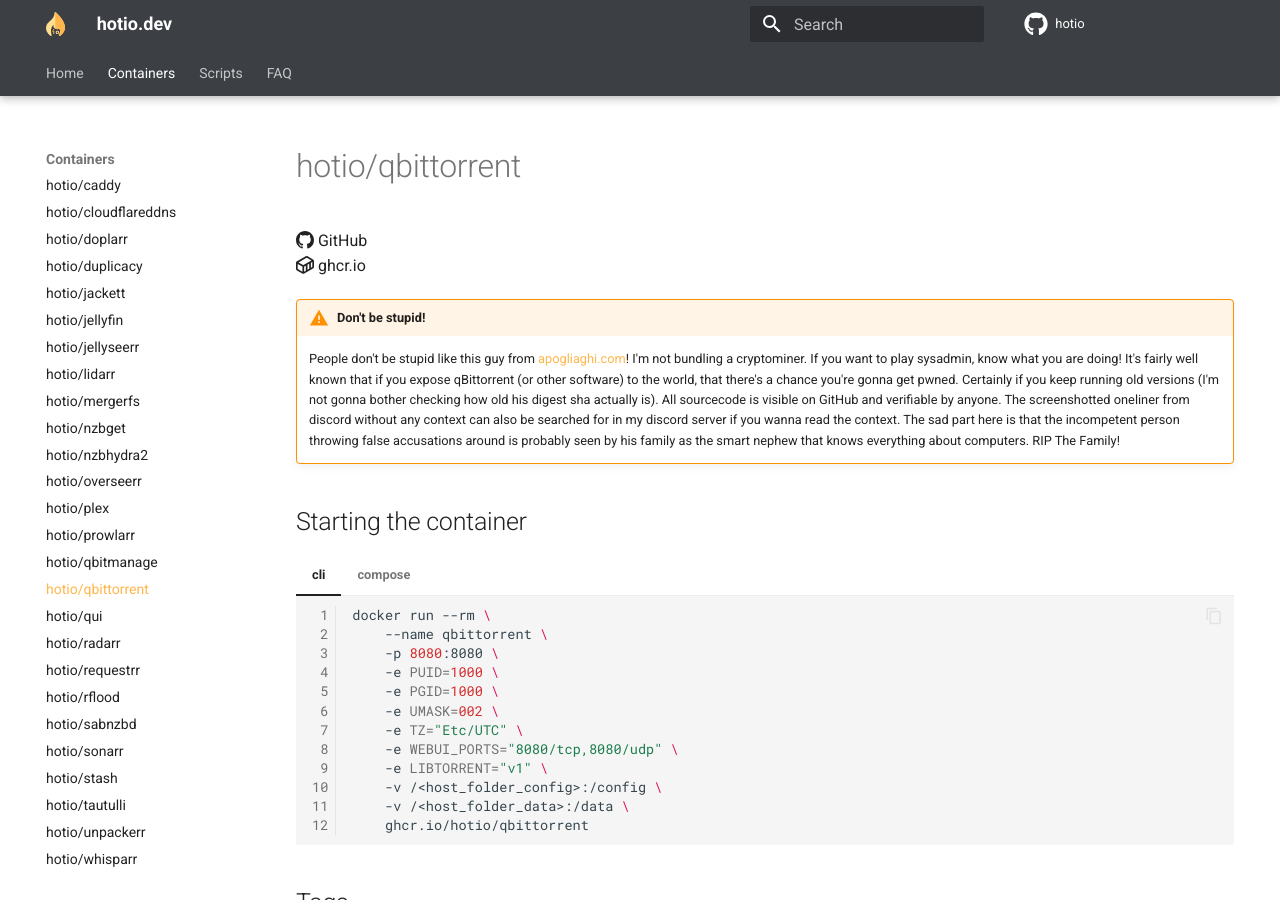
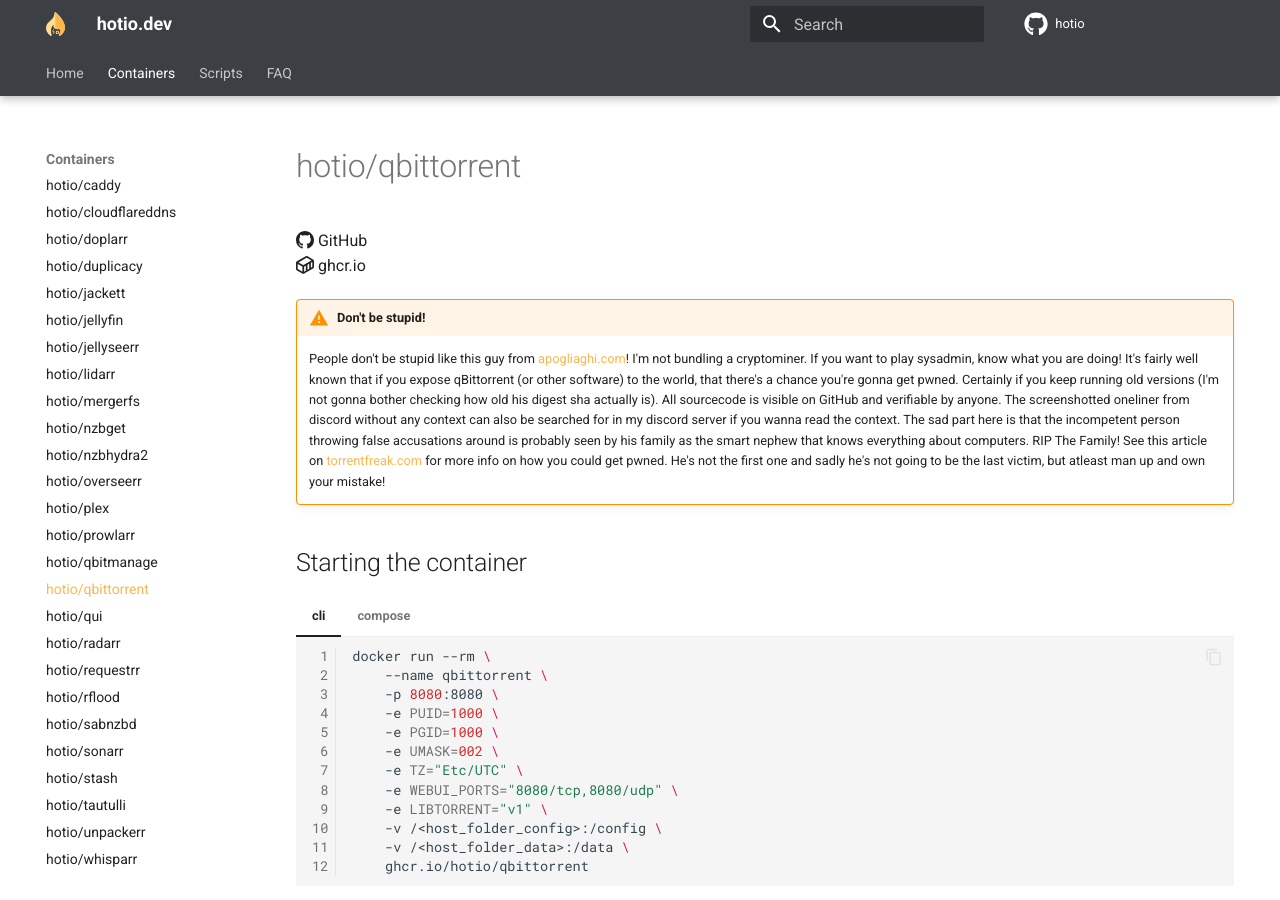
Before and after one commit to hotio/website, an MkDocs documentation site: the page built from docs/containers/qbittorrent.md, in a window 1280 px wide and 900 px high. Built offline with MkDocs 1.6.1 and Material for MkDocs 9.7.7, drawn with Linux system fonts in a browser that asks for light colours.

Commit message:
add link

```diff
--- a/docs/containers/qbittorrent.md
+++ b/docs/containers/qbittorrent.md
@@ -7,7 +7,7 @@
 
 !!! warning "Don't be stupid!"
 
-    People don't be stupid like this guy from [apogliaghi.com](https://apogliaghi.com/2025/09/crypto-miner-in-hotio/qbittorrent)! I'm not bundling a cryptominer. If you want to play sysadmin, know what you are doing! It's fairly well known that if you expose qBittorrent (or other software) to the world, that there's a chance you're gonna get pwned. Certainly if you keep running old versions (I'm not gonna bother checking how old his digest sha actually is). All sourcecode is visible on GitHub and verifiable by anyone. The screenshotted oneliner from discord without any context can also be searched for in my discord server if you wanna read the context. The sad part here is that the incompetent person throwing false accusations around is probably seen by his family as the smart nephew that knows everything about computers. RIP The Family!
+    People don't be stupid like this guy from [apogliaghi.com](https://apogliaghi.com/2025/09/crypto-miner-in-hotio/qbittorrent)! I'm not bundling a cryptominer. If you want to play sysadmin, know what you are doing! It's fairly well known that if you expose qBittorrent (or other software) to the world, that there's a chance you're gonna get pwned. Certainly if you keep running old versions (I'm not gonna bother checking how old his digest sha actually is). All sourcecode is visible on GitHub and verifiable by anyone. The screenshotted oneliner from discord without any context can also be searched for in my discord server if you wanna read the context. The sad part here is that the incompetent person throwing false accusations around is probably seen by his family as the smart nephew that knows everything about computers. RIP The Family! See this article on [torrentfreak.com](https://torrentfreak.com/qbittorrent-web-ui-exploited-to-mine-cryptocurrency-heres-how-to-fix-230902/) for more info on how you could get pwned. He's not the first one and sadly he's not going to be the last victim, but atleast man up and own your mistake!
 
 ## Starting the container
 
```
